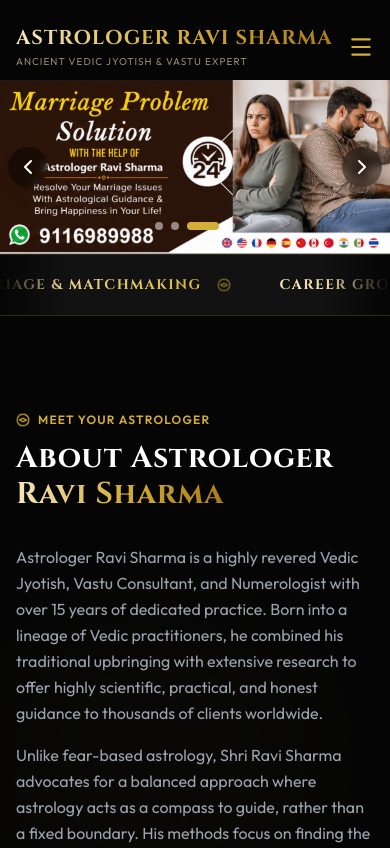
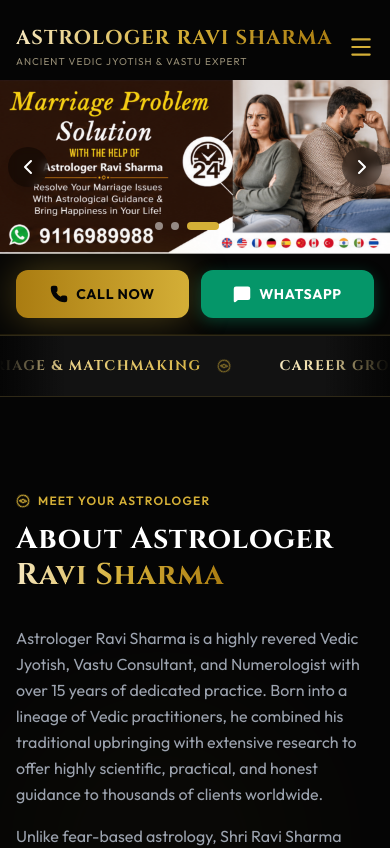
Before and after one commit to mapmywork/raviastro, a React (Vite) app: page / in a window 390 px wide. Shown: the top 848 px of the page. Built offline with nearby package versions, Linux system fonts and the light colour scheme; a web font is replaced by a local one.

Commit message:
all done

```diff
--- a/src/App.tsx
+++ b/src/App.tsx
@@ -12,7 +12,7 @@ import FAQ from './components/FAQ';
 import CTA from './components/CTA';
 import Contact from './components/Contact';
 import Footer from './components/Footer';
-import StickyActions from './components/StickyActions';
+import MobileCTA from './components/MobileCTA';
 
 export default function App() {
   return (
@@ -23,6 +23,9 @@ export default function App() {
 
       {/* Hero Landing Section */}
       <Hero />
+
+      {/* Mobile Static CTA */}
+      <MobileCTA />
 
       {/* Seamless Scrolling Marquee Ticker */}
       <Marquee />
@@ -60,9 +63,6 @@ export default function App() {
       {/* Disclaimer, Links, and Info Block Footer */}
       <Footer />
 
-      {/* Floating Call & WhatsApp Bottom Strip for Mobile */}
-      <StickyActions />
-
     </div>
   );
 }
--- /dev/null
+++ b/src/components/MobileCTA.tsx
@@ -0,0 +1,27 @@
+import { Phone, MessageSquare } from 'lucide-react';
+
+export default function MobileCTA() {
+  return (
+    <div className="lg:hidden w-full px-4 py-4 bg-dark-pure grid grid-cols-2 gap-3 relative z-20 border-b border-gold border-opacity-10">
+      {/* Call Button */}
+      <a
+        href="tel:+919116989988"
+        className="flex items-center justify-center gap-2 bg-gradient-to-r from-gold-dark to-gold text-dark-pure font-outfit text-sm font-bold uppercase tracking-wider py-3.5 px-4 rounded-xl shadow-gold-glow-lg active:scale-95 transition-transform"
+      >
+        <Phone size={18} fill="currentColor" />
+        <span>Call Now</span>
+      </a>
+
+      {/* WhatsApp Button */}
+      <a
+        href="https://wa.me/919116989988"
+        target="_blank"
+        rel="noopener noreferrer"
+        className="flex items-center justify-center gap-2 bg-emerald-600 text-white font-outfit text-sm font-bold uppercase tracking-wider py-3.5 px-4 rounded-xl shadow-[0_4px_15px_rgba(16,185,129,0.3)] active:scale-95 transition-transform"
+      >
+        <MessageSquare size={18} fill="currentColor" />
+        <span>WhatsApp</span>
+      </a>
+    </div>
+  );
+}
--- a/src/components/StickyActions.tsx
+++ b/src/components/StickyActions.tsx
@@ -7,10 +7,14 @@ export default function StickyActions() {
 
   useEffect(() => {
     const handleScroll = () => {
-      // Show sticky actions when scrolled past the hero section (approx 400px)
-      setIsVisible(window.scrollY > 400);
+      // Show sticky actions when scrolled past 100px
+      setIsVisible(window.scrollY > 100);
     };
-    window.addEventListener('scroll', handleScroll);
+
+    // Check initial scroll position
+    handleScroll();
+
+    window.addEventListener('scroll', handleScroll, { passive: true });
     return () => window.removeEventListener('scroll', handleScroll);
   }, []);
 
@@ -18,6 +22,7 @@ export default function StickyActions() {
     <AnimatePresence>
       {isVisible && (
         <motion.div
+          key="sticky-cta-mobile"
           initial={{ y: 100, opacity: 0 }}
           animate={{ y: 0, opacity: 1 }}
           exit={{ y: 100, opacity: 0 }}
```
